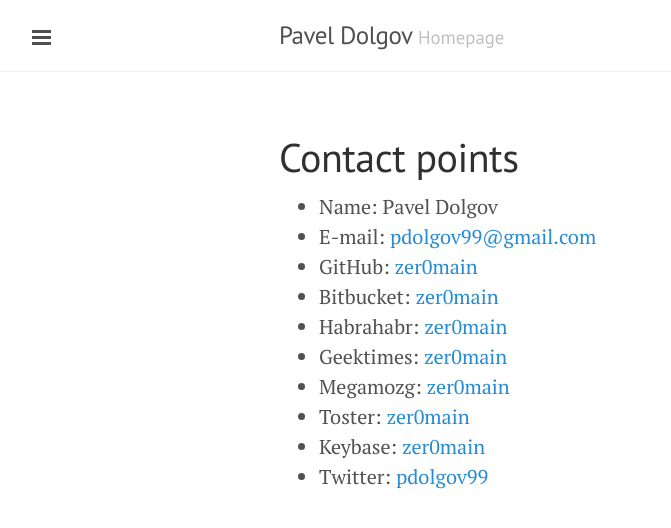
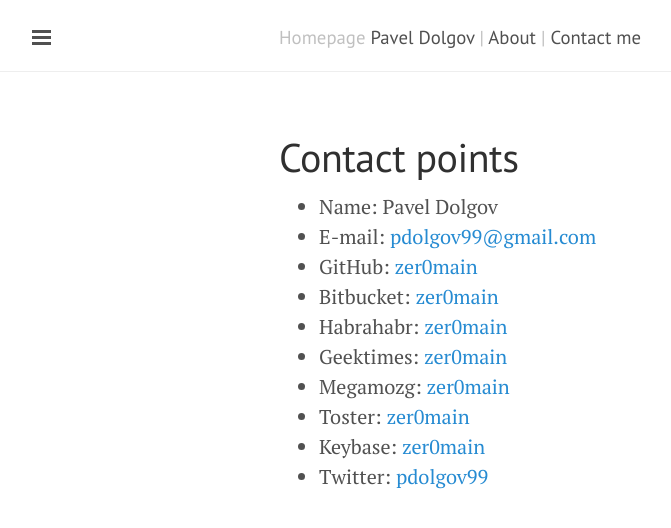
Before and after one commit to zer0main/zer0main.github.io, a Jekyll site: the page built from contact.md, in a window 1280 px wide. Shown: the top 528 px of the page, without its empty margins (1-672 px from the left). Built offline with Jekyll 4.4.1, drawn with Linux system fonts in a browser that asks for light colours; Markdown is read by kramdown in place of the engine named in the settings.

Commit message:
Link to about and contact pages from main page

```diff
--- a/_layouts/default.html
+++ b/_layouts/default.html
@@ -13,8 +13,13 @@
       <div class="masthead">
         <div class="container">
           <h3 class="masthead-title">
+            <small>{{ site.tagline }}
             <a href="/" title="Home">{{ site.title }}</a>
-            <small>{{ site.tagline }}</small>
+                |
+            <a href="/about">About</a>
+                |
+            <a href="/contact">Contact me</a>
+            </small>
           </h3>
         </div>
       </div>
```
